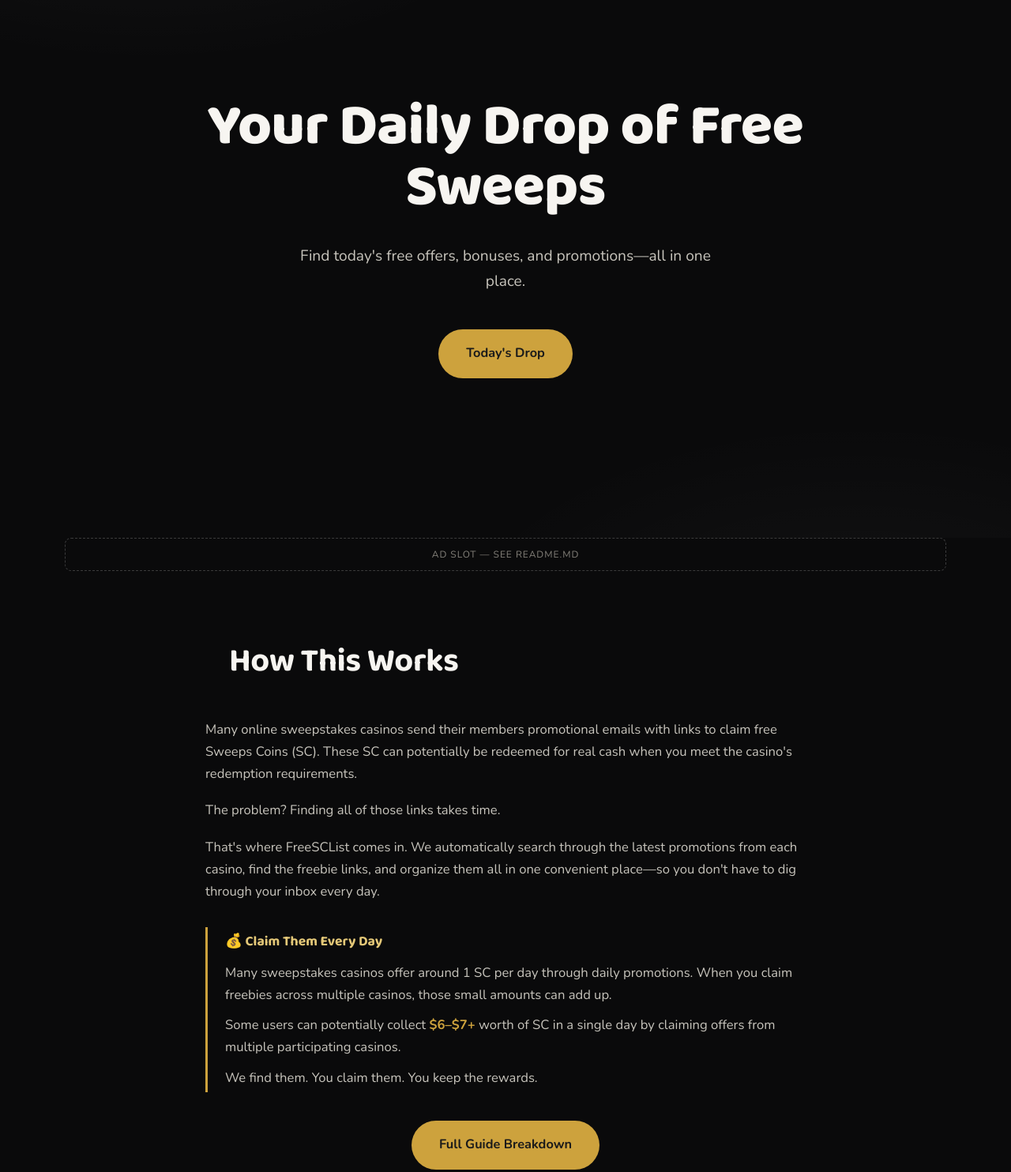
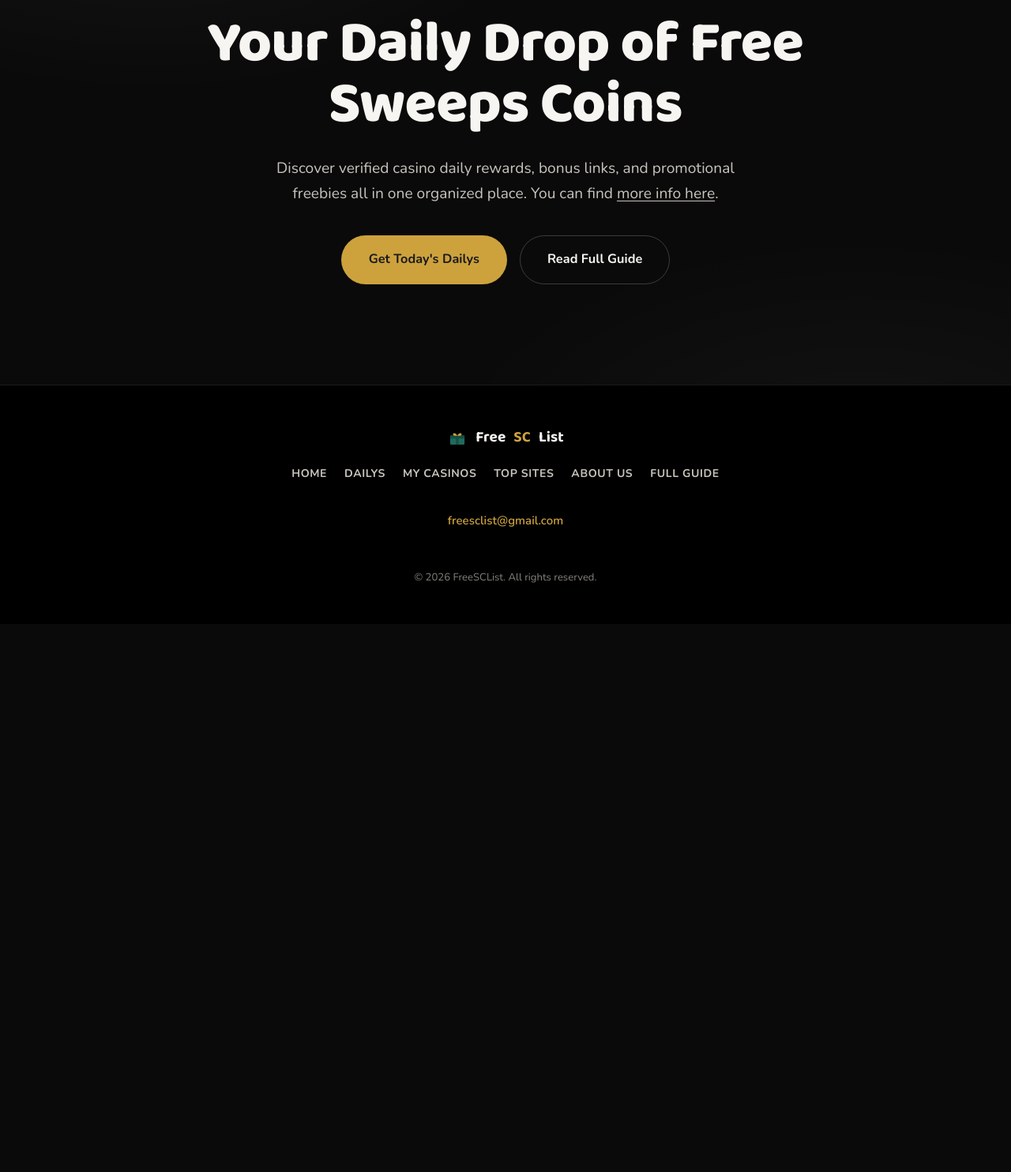
Before and after one commit to a8h1r/freesclist, a website: page index.html in a window 1280 px wide. Shown: the part 152-1636 px from the top of the page at 79% size. After the commit the page ends 942 px from the top, so only its background shows below. Drawn offline with nearby package versions, Linux system fonts and the light colour scheme.

Commit message:
Update homepage layout to match live site

```diff
--- a/index.html
+++ b/index.html
@@ -188,7 +188,7 @@
 
 .hero-inner{
   position: relative;
-  padding-block: 120px 130px;
+  padding-block: 15px 55px;
   text-align: center;
   max-width: 900px;
   margin-inline: auto;
@@ -200,15 +200,32 @@
   font-size: clamp(2.4rem, 6.4vw, 4.6rem);
   line-height: 1.05;
   letter-spacing: -0.01em;
-  margin: 0 0 30px;
+  margin: 0 0 24px;
   color: var(--ink);
 }
 
 .hero p.lede{
   font-size: 1.2rem;
   color: var(--ink-soft);
-  max-width: 560px;
-  margin: 0 auto 44px;
+  max-width: 640px;
+  margin: 0 auto 36px;
+}
+.hero p.lede a{
+  color: var(--ink-soft);
+  text-decoration: underline;
+  text-underline-offset: 3px;
+  transition: color 0.15s ease;
+}
+.hero p.lede a:hover{
+  color: var(--gold);
+}
+
+.hero-buttons{
+  display: flex;
+  align-items: center;
+  justify-content: center;
+  gap: 16px;
+  flex-wrap: wrap;
 }
 
 .btn{
@@ -601,7 +618,7 @@
   }
   .nav-links.is-open{ display: flex; }
   .nav-links a{ padding: 14px; border-bottom: none; }
-  .hero-inner{ padding-block: 80px 70px; }
+  .hero-inner{ padding-block: 10px 40px; }
   .casino-guide-list{ grid-template-columns: 1fr; }
   .casino-card{ border-left: none; border-top: 1px solid var(--border); padding-left: 0; padding-top: 28px; }
   .casino-guide-list{ border-top: none; }
@@ -650,37 +667,11 @@
 <main>
   <section class="hero">
     <div class="container hero-inner">
-      <h1>Your Daily Drop of Free Sweeps</h1>
-      <p class="lede">Find today's free offers, bonuses, and promotions—all in one place.</p>
-      <a href="casinos.html" class="btn btn-primary">Today's Drop</a>
-    </div>
-  </section>
-
-  <div class="ad-slot" aria-hidden="true">
-    <div class="ad-slot-inner">Ad slot — see README.md</div>
-  </div>
-
-  <section id="how-it-works">
-    <div class="container">
-      <div class="section-head">
-        <h2>How This Works</h2>
-      </div>
-
-      <div class="explainer">
-        <p>Many online sweepstakes casinos send their members promotional emails with links to claim free Sweeps Coins (SC). These SC can potentially be redeemed for real cash when you meet the casino's redemption requirements.</p>
-        <p>The problem? Finding all of those links takes time.</p>
-        <p>That's where FreeSCList comes in. We automatically search through the latest promotions from each casino, find the freebie links, and organize them all in one convenient place—so you don't have to dig through your inbox every day.</p>
-
-        <div class="callout">
-          <div class="callout-title">💰 Claim Them Every Day</div>
-          <p>Many sweepstakes casinos offer around 1 SC per day through daily promotions. When you claim freebies across multiple casinos, those small amounts can add up.</p>
-          <p>Some users can potentially collect <strong class="figure">$6–$7+</strong> worth of SC in a single day by claiming offers from multiple participating casinos.</p>
-          <p>We find them. You claim them. You keep the rewards.</p>
-        </div>
-
-        <div class="cta-row">
-          <a href="full-guide.html" class="btn btn-primary">Full Guide Breakdown</a>
-        </div>
+      <h1>Your Daily Drop of Free Sweeps Coins</h1>
+      <p class="lede">Discover verified casino daily rewards, bonus links, and promotional freebies all in one organized place. You can find <a href="full-guide.html">more info here</a>.</p>
+      <div class="hero-buttons">
+        <a href="casinos.html" class="btn btn-primary">Get Today's Dailys</a>
+        <a href="full-guide.html" class="btn btn-ghost">Read Full Guide</a>
       </div>
     </div>
   </section>
```
